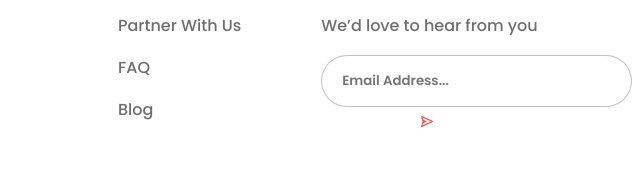
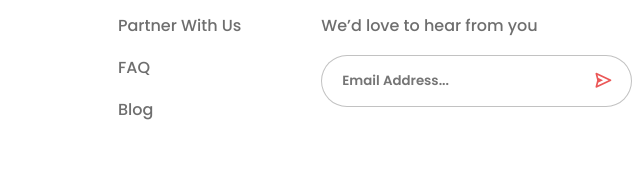
Before and after one commit to qthwng01/DeliveryFood, a plain HTML site: page index.html in a window 1280 px wide. Shown: the part 3538-3721 px from the top of the page, 640-1280 px from the left. Drawn offline with nearby package versions, Linux system fonts and the light colour scheme.

Commit message:
fix form

```diff
--- a/asset/css/style.css
+++ b/asset/css/style.css
@@ -757,6 +757,10 @@ li {
     color: #333333b5;
 }
 
+.form-footer {
+    position: relative;
+}
+
 .form-footer input {
     border: 1px solid #0000003d;
     border-radius: 40px;
@@ -767,18 +771,17 @@ li {
 }
 
 .btn__submit_form {
-    position: relative;
-    top: 3px;
-    right: 0;
-    bottom: 0;
-    left: -50px;
     background: none;
     cursor: pointer;
+    position: absolute;
+    right: 1em;
+    top: 50%;
+    transform: translateY(-50%);
 }
 
 .btn__submit_form i {
     color: #EB5757;
-    font-size: 15px;
+    font-size: 20px;
 }
 
 
--- a/index.html
+++ b/index.html
@@ -332,8 +332,8 @@
                     <li class="get__in-touch__list-item"><a href="#">We’d love to hear from you</a></li>
                     <li class="get__in-touch__list-item">
                         <form class="form-footer" action="">
-                            <input type="text" name="Email Address" placeholder="Email Address..." id="">
-                            <button class="btn__submit_form" type="submit"><i class='bx bx-send' ></i></button>
+                            <input type="email" placeholder="Email Address...">
+                            <button class="btn__submit_form" type="submit"><i class='bx bx-send'></i></button>
                         </form>
                     </li>
                 </ul>
```
